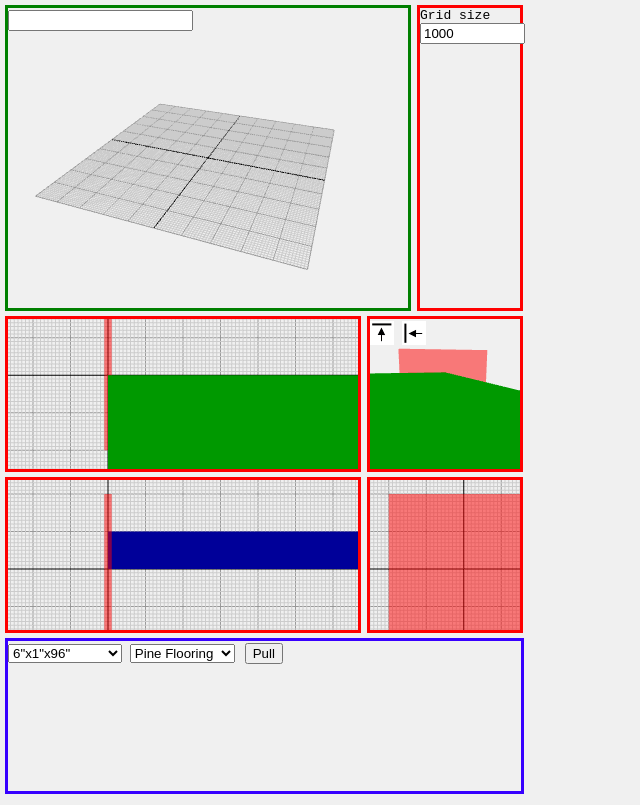
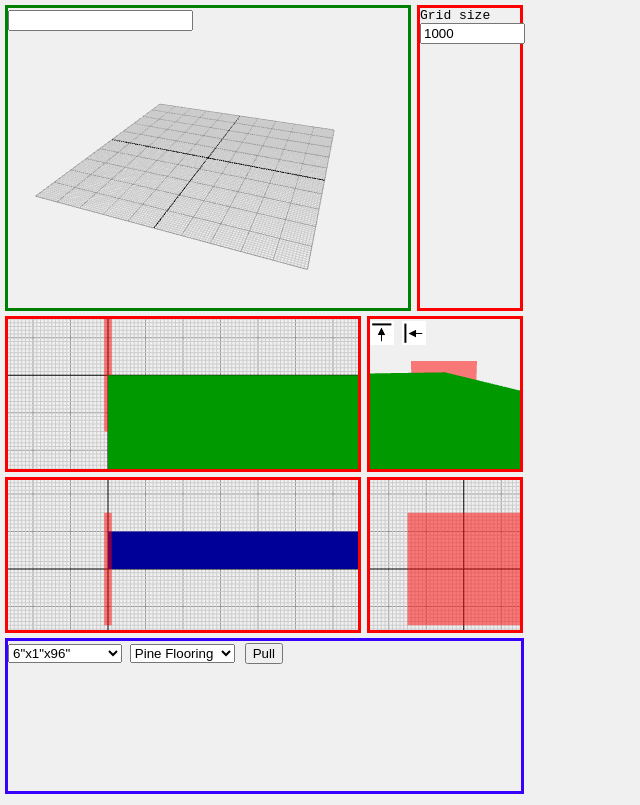
Before and after one commit to bgillock/woodwork, a website: page index.html in a window 1280 px wide. Both pictures are taken after a click on the button "Pull". Shown: the whole page, without its empty margins (0-640 px from the left). Drawn offline with Linux system fonts and the light colour scheme.

Commit message:
Fixing cutter

```diff
--- a/index.html
+++ b/index.html
@@ -69,7 +69,8 @@
     <script>
         var defaultPieceShape = new THREE.Vector3(400, 75, 100)
         if (!Detector.webgl) Detector.addGetWebGLMessage();
-
+        var defaultCutterShape = new THREE.Vector3(20, 300, 300)
+        var cutter = new MeshPiece(defaultCutterShape,0)
         initAssembly()
         renderAssembly()
         cutScene = initCutScene()
@@ -78,6 +79,10 @@
         cutPiece.addToScene(cutScene, cutObjects)
         cutPiece.position(origin)
         loadCutScene(cutPiece)
+        cutter.highlight()
+        var origin = new THREE.Vector3(0, 0, 0)
+        cutter.addToScene(cutScene, cutObjects)
+        cutter.position(origin)
         renderCut()
         initPull()
     </script>
--- a/src/cut.js
+++ b/src/cut.js
@@ -9,7 +9,7 @@ class CutView {
         this.createCamera(frustum, offsetLeft, offsetTop)
         this.setCamera(up, position)
         if (this.renderer) this.cut.removeChild(this.renderer.domElement)
-        this.renderer = new THREE.WebGLRenderer({ antialias: true })
+        this.renderer = new THREE.WebGLRenderer({ antialias: true, alpha: true })
         this.renderer.autoClear = false
         this.renderer.setClearColor(0xf0f0f0);
         this.renderer.setPixelRatio(window.devicePixelRatio)
@@ -81,13 +81,6 @@ function loadCutScene(piece) {
     cutPerspControls.enableKeys = false
     cutpersp.appendChild(cutPerspRenderer.domElement);
     cutpersp.style.cursor = 'auto';
-
-    var defaultCutterShape = new THREE.Vector3(20, 400, 400)
-    cutter = new MeshPiece(defaultCutterShape,0)
-    cutter.highlight()
-    var origin = new THREE.Vector3(0, 0, 0)
-    cutter.addToScene(cutScene, cutObjects)
-    cutter.position(origin)
 }
 
 var gridXZScene = null
--- a/src/pull.js
+++ b/src/pull.js
@@ -10,11 +10,18 @@ function onPullClick() {
     defaultPieceShape = new THREE.Vector3(parseInt(l), parseInt(h), parseInt(w))
     var origin = new THREE.Vector3(defaultPieceShape.x / 2, defaultPieceShape.y / 2, defaultPieceShape.z / 2)
     cutPiece.removeFromScene() // get rid of old one
+    cutter.removeFromScene()
     var w = document.getElementById("woodtype").selectedIndex;
     cutPiece = new MeshPiece(defaultPieceShape, w)
     cutPiece.addToScene(cutScene, cutObjects)
     cutPiece.position(origin)
     //cutScene = loadCutScene(cutPiece)
+
+
+    cutter.highlight()
+    var origin = new THREE.Vector3(0, 0, 0)
+    cutter.addToScene(cutScene, cutObjects)
+    cutter.position(origin)
     centerCutScene(cutPiece)
     assignColorToSides(cutPiece.movegroup.geometry);
     //cutPiece.highlight()
```
